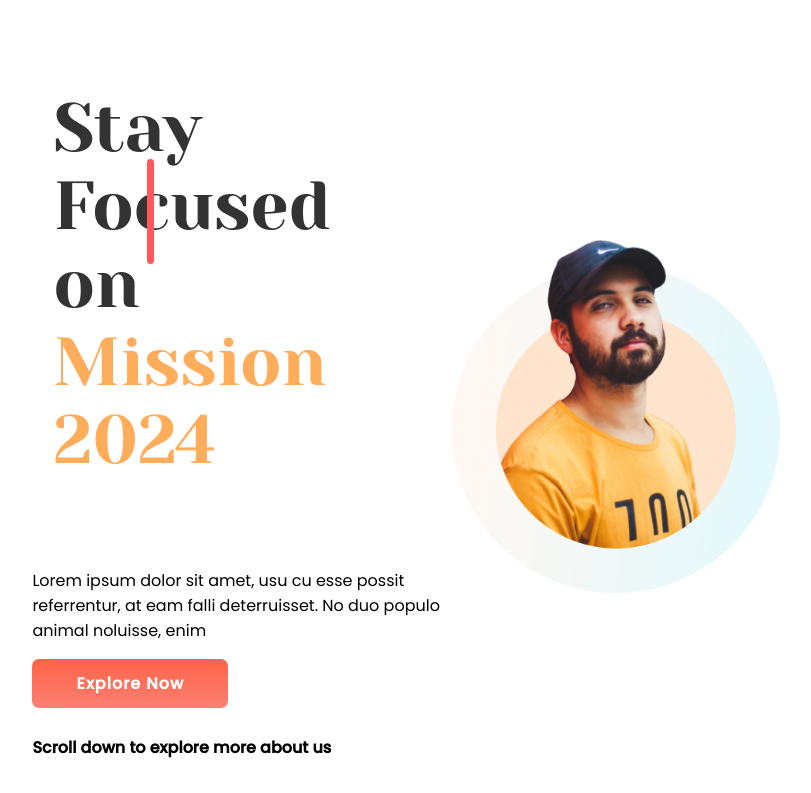
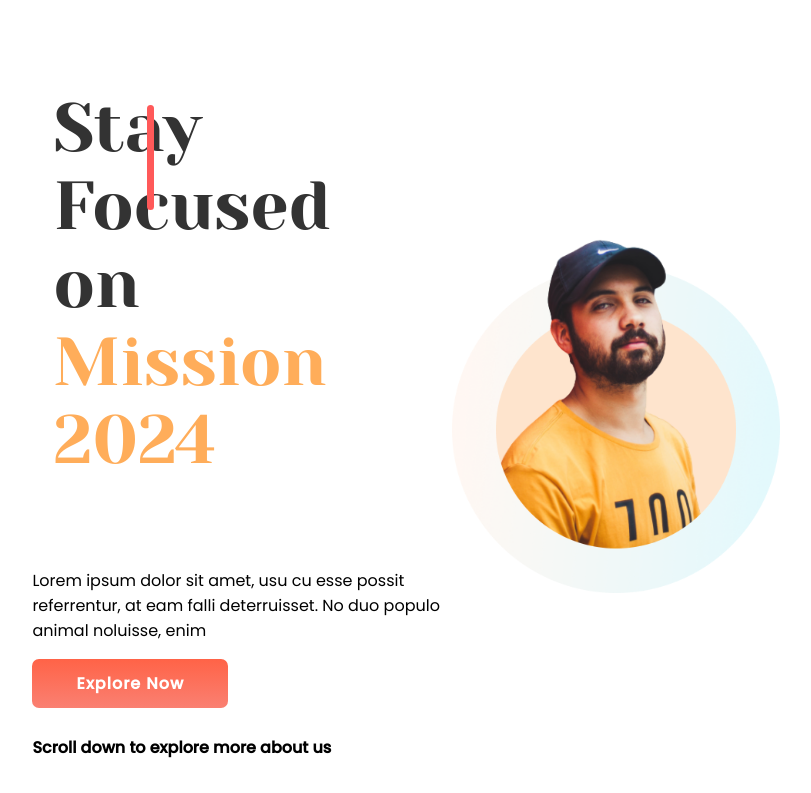
Before and after one commit to 0amzad77/Assessment, a plain HTML site: page index.html in a window 1280 px wide. Shown: the top 793 px of the page, without its empty margins (198-1009 px from the left). Drawn offline with Linux system fonts and the light colour scheme; a web font is replaced by a local one.

Commit message:
initial commit

```diff
--- a/style.css
+++ b/style.css
@@ -50,7 +50,7 @@ span {
   border-radius: 14px;
   background: #FF5959;
   position: absolute;
-  top: 159px;
+  top: 105px;
   left: 345px;
 }
 
```
